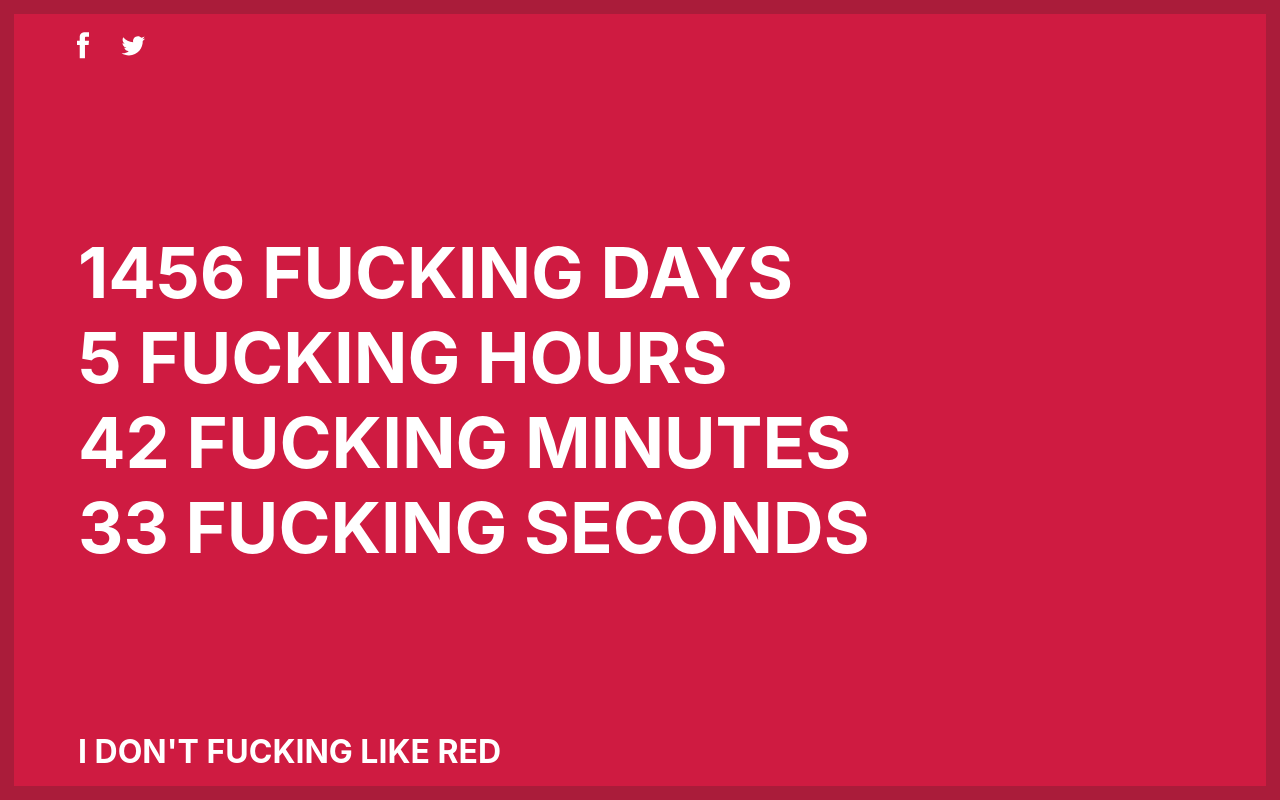
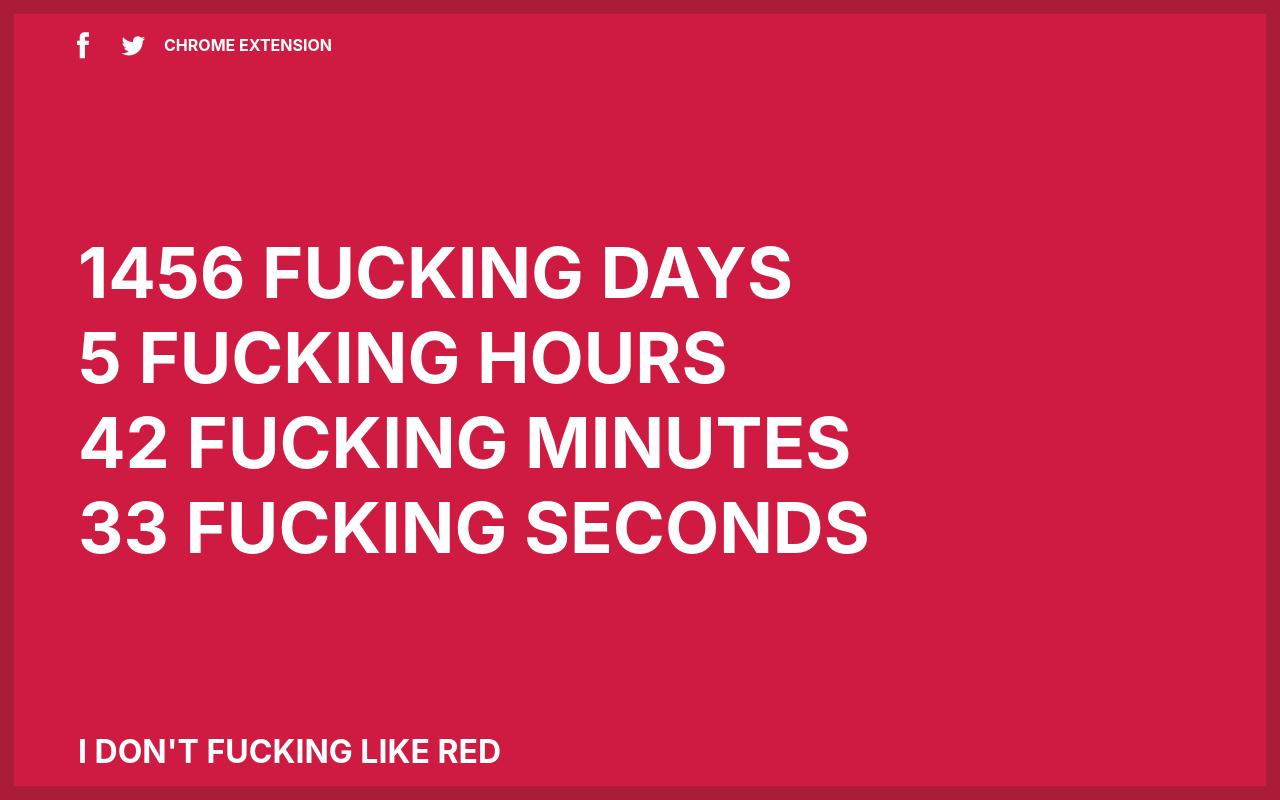
Before and after one commit to peduarte/trump-countdown, a browser extension: page index.html in a window 1280 px wide. Drawn offline with Linux system fonts and the light colour scheme.

Commit message:
Chrome extension link

```diff
--- a/index.html
+++ b/index.html
@@ -77,6 +77,8 @@
             top: 20px;
             margin-left: -20px;
             display: flex;
+            align-items: center;
+            justify-content: center;
         }
 
         .share a {
@@ -86,15 +88,22 @@
             width: 50px;
             height: 50px;
             padding: 6px;
+            color: white;
+        }
+        .share #chrome {
+            width: auto;
+            display: none;
+            height: auto;
         }
 
         .share svg {
             width: 100%;
             height: 100%;
-            fill: white;
+            fill: currentColor;
         }
 
-        .share a:hover svg { fill: #444444; }
+        .share a:hover,
+        .share a:hover svg { fill: currentColor; color: #444444; }
     </style>
 </head>
 
@@ -106,18 +115,23 @@
         <strong id="seconds"></strong>
     </div>
 
-	<div class="lols">
-	        <div class="lol">
-        	    <button type="button" id="theme">I don't fucking like <span id="color">red</span></button>
-	        </div>
-	</div>
+    <div class="lols">
+        <div class="lol">
+            <button type="button" id="theme">I don't fucking like <span id="color">red</span></button>
+        </div>
+    </div>
 
     <div class="share">
-        <a id="facebook" href="" target="_blank">
+        <a id="facebook" href="#" target="_blank">
             <svg viewBox="0 0 512 512"><path d="M211.9 197.4h-36.7v59.9h36.7V433.1h70.5V256.5h49.2l5.2-59.1h-54.4c0 0 0-22.1 0-33.7 0-13.9 2.8-19.5 16.3-19.5 10.9 0 38.2 0 38.2 0V82.9c0 0-40.2 0-48.8 0 -52.5 0-76.1 23.1-76.1 67.3C211.9 188.8 211.9 197.4 211.9 197.4z"/></svg>
         </a>
-        <a id="twitter" href="" target="_blank" >
+        <a id="twitter" href="#" target="_blank" >
             <svg viewBox="0 0 512 512"><path d="M419.6 168.6c-11.7 5.2-24.2 8.7-37.4 10.2 13.4-8.1 23.8-20.8 28.6-36 -12.6 7.5-26.5 12.9-41.3 15.8 -11.9-12.6-28.8-20.6-47.5-20.6 -42 0-72.9 39.2-63.4 79.9 -54.1-2.7-102.1-28.6-134.2-68 -17 29.2-8.8 67.5 20.1 86.9 -10.7-0.3-20.7-3.3-29.5-8.1 -0.7 30.2 20.9 58.4 52.2 64.6 -9.2 2.5-19.2 3.1-29.4 1.1 8.3 25.9 32.3 44.7 60.8 45.2 -27.4 21.4-61.8 31-96.4 27 28.8 18.5 63 29.2 99.8 29.2 120.8 0 189.1-102.1 185-193.6C399.9 193.1 410.9 181.7 419.6 168.6z"/></svg>
+        </a>
+        <a
+            id="chrome"
+            href="https://chrome.google.com/webstore/detail/iklbffflfghncnlngkkndhadomipjoeh/">
+            CHROME EXTENSION
         </a>
     </div>
 
@@ -217,6 +231,14 @@
             }
         });
 
+        function offerChromeExtension() {
+            var alreadyInstalled = window.location.search.indexOf('chrome') !== -1;
+            if (!alreadyInstalled) {
+                document.getElementById('chrome').style.display = 'block';
+            }
+        }
+        offerChromeExtension();
+
         (function(i,s,o,g,r,a,m){i['GoogleAnalyticsObject']=r;i[r]=i[r]||function(){
         (i[r].q=i[r].q||[]).push(arguments)},i[r].l=1*new Date();a=s.createElement(o),
         m=s.getElementsByTagName(o)[0];a.async=1;a.src=g;m.parentNode.insertBefore(a,m)
```
Also changed, not shown: override.html (+1 -1 lines), manifest.json.
